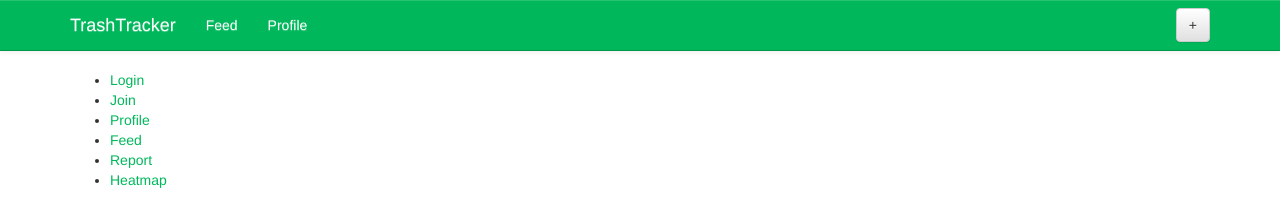
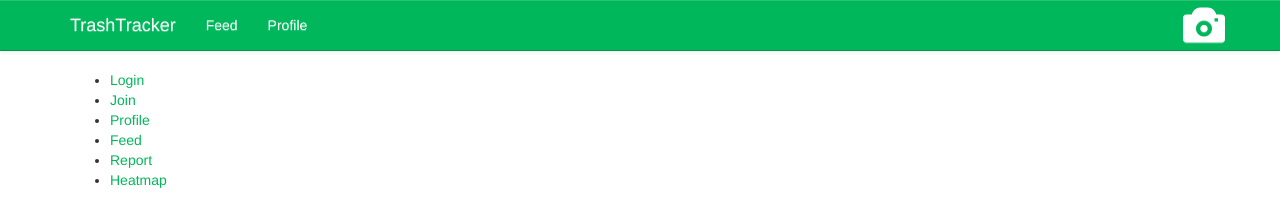
Before and after one commit to kocsenc/FoodTracker, a Jekyll site: the page built from index.html, in a window 1280 px wide. Shown: the top 197 px of the page. Built offline with Jekyll 4.4.1, drawn with Linux system fonts in a browser that asks for light colours; nearby versions of some CDN libraries.

Commit message:
"+" button -> camera glyphicon

```diff
--- a/_includes/header.html
+++ b/_includes/header.html
@@ -13,9 +13,13 @@
                 </li>
             </ul>
             {% if page.url != "/login/" and page.url != "/join/" %}
-                <button type="button" class="pull-right btn btn-default navbar-btn">
-                   +
-                </button>
+            <ul class="nav navbar-nav navbar-right">
+                <li {% if page.url == "/submit/" %} class="active" {% endif %}>
+                    <a href="/submit" class="navbar-submit-icon-link">
+                        <span class="glyphicon glyphicon-camera navbar-submit-icon"></span>
+                    </a>
+                </li>
+            </ul>
             {%endif%}
         </div>
     </div>
--- a/_sass/_additional.scss
+++ b/_sass/_additional.scss
@@ -17,3 +17,12 @@
 
 // Padding for the fixed navbar
 body { padding-top: 70px; }
+
+// The camera icon
+.navbar-submit-icon-link {
+	padding: 0 !important;
+	padding-top: 3px !important;
+}
+.navbar-submit-icon {
+	font-size:42px;
+}
```
